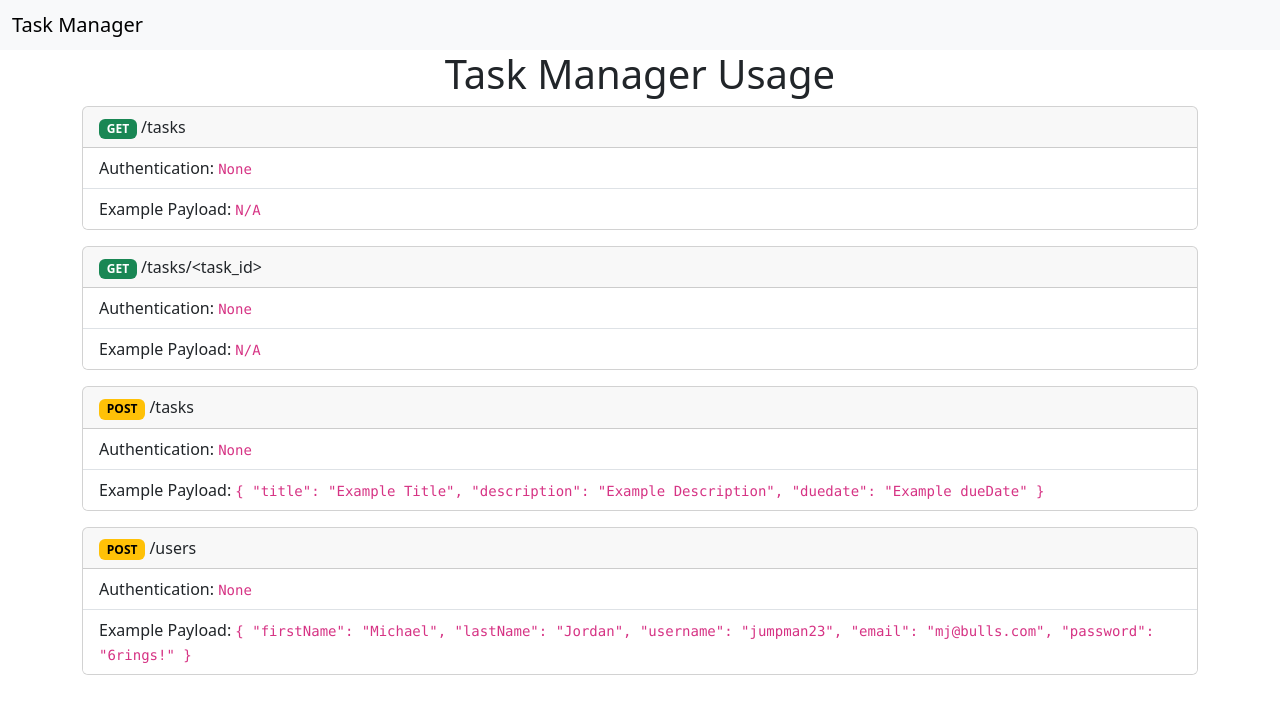
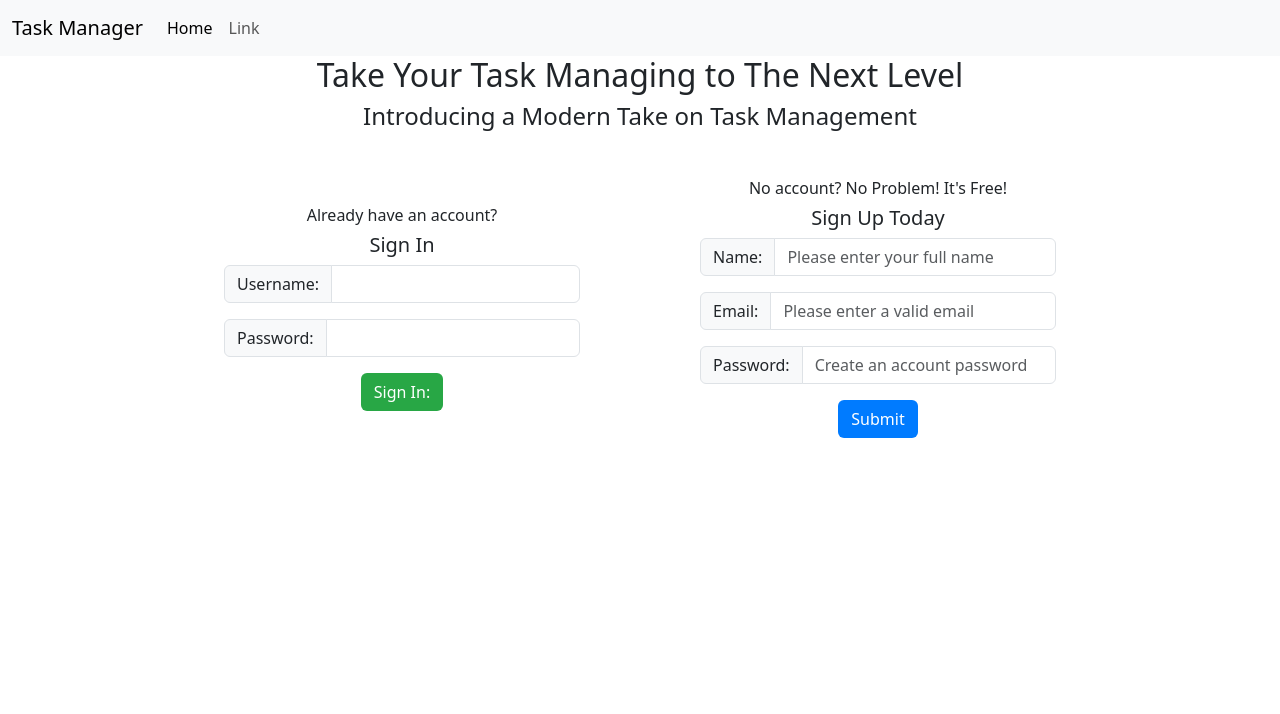
Before and after one commit to EMP-coding/W6PRJCT, a Flask app: page / in a window 1280 px wide. Shown: the top 714 px of the page. Run offline with Flask 3, Linux system fonts and the light colour scheme.

Commit message:
Added landing page render_template to render a signup/signin page

```diff
--- a/app/templates/index.html
+++ b/app/templates/index.html
@@ -2,82 +2,128 @@
 <html lang="en">
 
 <head>
-    <meta charset="UTF-8" />
-    <meta name="viewport" content="width=device-width, initial-scale=1.0" />
+    <meta charset="UTF-8">
+    <meta name="viewport" content="width=device-width, initial-scale=1.0">
     <title>Task Manager</title>
-    <link rel="stylesheet" href="https://cdn.jsdelivr.net/npm/bootstrap@5.3.3/dist/css/bootstrap.min.css" />
+    <link href="https://cdn.jsdelivr.net/npm/bootstrap@5.3.3/dist/css/bootstrap.min.css" rel="stylesheet"
+        integrity="sha384-QWTKZyjpPEjISv5WaRU9OFeRpok6YctnYmDr5pNlyT2bRjXh0JMhjY6hW+ALEwIH" crossorigin="anonymous">
+    <style>
+        /* CSS code for button hover effect */
+        .btn-filled-outline-signin {
+            background-color: #28a745;
+            /* Default background color for signin button */
+            color: #fff;
+            /* Default text color for signin button */
+        }
+
+        .btn-filled-outline-signup {
+            background-color: #007bff;
+            /* Default background color for signup button */
+            color: #fff;
+            /* Default text color for signup button */
+        }
+
+        .btn-filled-outline-signin:hover {
+            background-color: transparent;
+            /* Change background color on hover */
+            color: #28a745;
+            /* Change text color on hover */
+        }
+
+        .btn-filled-outline-signup:hover {
+            background-color: transparent;
+            /* Change background color on hover */
+            color: #007bff;
+            /* Change text color on hover */
+        }
+    </style>
 </head>
 
 <body>
-    <nav class="navbar bg-body-tertiary">
+    <nav class="navbar navbar-expand-sm bg-body-tertiary">
         <div class="container-fluid">
-            <span class="navbar-brand mb-0 h1">Task Manager</span>
+            <a class="navbar-brand" href="#">Task Manager</a>
+            <button class="navbar-toggler" type="button" data-bs-toggle="collapse"
+                data-bs-target="#navbarSupportedContent" aria-controls="navbarSupportedContent" aria-expanded="false"
+                aria-label="Toggle navigation">
+                <span class="navbar-toggler-icon"></span>
+            </button>
+            <div class="collapse navbar-collapse" id="navbarSupportedContent">
+                <ul class="navbar-nav me-auto mb-2 mb-lg-0">
+                    <li class="nav-item">
+                        <a class="nav-link active" aria-current="page" href="#">Home</a>
+                    </li>
+                    <li class="nav-item">
+                        <a class="nav-link" href="#">Link</a>
+                    </li>
+                    <!-- <li class="nav-item dropdown">
+                        <a class="nav-link dropdown-toggle" href="#" role="button" data-bs-toggle="dropdown"
+                            aria-expanded="false">
+                            Dropdown
+                        </a>
+                        <ul class="dropdown-menu">
+                            <li><a class="dropdown-item" href="#">Action</a></li>
+                            <li><a class="dropdown-item" href="#">Another action</a></li>
+                            <li>
+                                <hr class="dropdown-divider">
+                            </li>
+                            <li><a class="dropdown-item" href="#">Something else here</a></li>
+                        </ul>
+                    </li>
+                    <li class="nav-item">
+                        <a class="nav-link disabled" aria-disabled="true">Disabled</a>
+                    </li>
+                </ul>
+                <form class="d-flex" role="search">
+                    <input class="form-control me-2" type="search" placeholder="Search" aria-label="Search">
+                    <button class="btn btn-outline-success" type="submit">Search</button>
+                </form> -->
+            </div>
         </div>
     </nav>
 
     <div class="container">
-        <div class="row">
-            <div class="col">
-                <h1 class="text-center">Task Manager Usage</h1>
+        <h2 class="text-center">Take Your Task Managing to The Next Level</h2>
+        <h4 class="text-center mb-5">Introducing a Modern Take on Task Management</h4>
+
+        <div class="row justify-content-center">
+            <div class="col-md-4 d-flex flex-column justify-content-center align-items-center mx-5">
+                <h6 class="text-center">Already have an account?</h6>
+                <h5 class="text-center">Sign In</h5>
+                <div class="input-group mb-3">
+                    <span class="input-group-text" id="inputGroup-sizing-default">Username:</span>
+                    <input type="text" class="form-control" aria-label="Sizing example input"
+                        aria-describedby="inputGroup-sizing-default">
+                </div>
+                <div class="input-group mb-3">
+                    <span class="input-group-text" id="inputGroup-sizing-default">Password:</span>
+                    <input type="text" class="form-control" aria-label="Sizing example input"
+                        aria-describedby="inputGroup-sizing-default">
+                </div>
+                <button type="button" class="btn btn-filled-outline-signin">Sign In:</button>
+            </div>
+            <div class="col-md-4 d-flex flex-column justify-content-center align-items-center mx-5">
+                <h6 class="text-center">No account? No Problem! It's Free!</h6>
+                <h5 class="text-center">Sign Up Today</h5>
+                <div class="input-group mb-3">
+                    <span class="input-group-text" id="inputGroup-sizing-default">Name:</span>
+                    <input type="text" class="form-control" placeholder="Please enter your full name" aria-label="Create a username" aria-describedby="inputGroup-sizing-default">
+                </div>
+                <div class="input-group mb-3">
+                    <span class="input-group-text" id="inputGroup-sizing-default">Email:</span>
+                    <input type="text" class="form-control" placeholder="Please enter a valid email" aria-label="Enter your email address" aria-describedby="inputGroup-sizing-default">
+                </div>
+                <div class="input-group mb-3">
+                    <span class="input-group-text" id="inputGroup-sizing-default">Password:</span>
+                    <input type="text" class="form-control" placeholder="Create an account password" aria-label="Create a Password" aria-describedby="inputGroup-sizing-default">
+                </div>
+                <button type="button" class="btn btn-filled-outline-signup">Submit</button>
             </div>
         </div>
-
-        <div class="row">
-
-            <div class="col-12">
-                <div class="card mb-3">
-                    <div class="card-header">
-                        <span class="badge text-bg-success">GET</span> /tasks
-                    </div>
-                    <ul class="list-group list-group-flush">
-                        <li class="list-group-item">Authentication: <code>None</code></li>
-                        <li class="list-group-item">Example Payload: <code>N/A</code></li>
-                    </ul>
-                </div>
-            </div>
-
-            <div class="col-12">
-                <div class="card mb-3">
-                    <div class="card-header">
-                        <span class="badge text-bg-success">GET</span> /tasks/&lt;task_id&gt;
-                    </div>
-                    <ul class="list-group list-group-flush">
-                        <li class="list-group-item">Authentication: <code>None</code></li>
-                        <li class="list-group-item">Example Payload: <code>N/A</code></li>
-                    </ul>
-                </div>
-            </div>
-
-            <div class="col-12">
-                <div class="card mb-3">
-                    <div class="card-header">
-                        <span class="badge text-bg-warning">POST</span> /tasks
-                    </div>
-                    <ul class="list-group list-group-flush">
-                        <li class="list-group-item">Authentication: <code>None</code></li>
-                        <li class="list-group-item">Example Payload:
-                            <code>{ "title": "Example Title", "description": "Example Description", "duedate": "Example dueDate" }</code></li>
-                    </ul>
-                </div>
-            </div>
-
-            <div class="col-12">
-                <div class="card mb-3">
-                    <div class="card-header">
-                        <span class="badge text-bg-warning">POST</span> /users
-                    </div>
-                    <ul class="list-group list-group-flush">
-                        <li class="list-group-item">Authentication: <code>None</code></li>
-                        <li class="list-group-item">Example Payload:
-                            <code>{ "firstName": "Michael", "lastName": "Jordan", "username": "jumpman23", "email": "mj@bulls.com", "password": "6rings!" }</code>
-                        </li>
-                    </ul>
-                </div>
-            </div>
-
-        </div>
     </div>
-    <script src="https://cdn.jsdelivr.net/npm/bootstrap@5.3.3/dist/js/bootstrap.bundle.min.js"></script>
+    <script src="https://cdn.jsdelivr.net/npm/bootstrap@5.3.3/dist/js/bootstrap.bundle.min.js"
+        integrity="sha384-YvpcrYf0tY3lHB60NNkmXc5s9fDVZLESaAA55NDzOxhy9GkcIdslK1eN7N6jIeHz"
+        crossorigin="anonymous"></script>
 </body>
 
 </html>
```
Also changed, not shown: app/templates/usage.html (added, +83 -0 lines).
